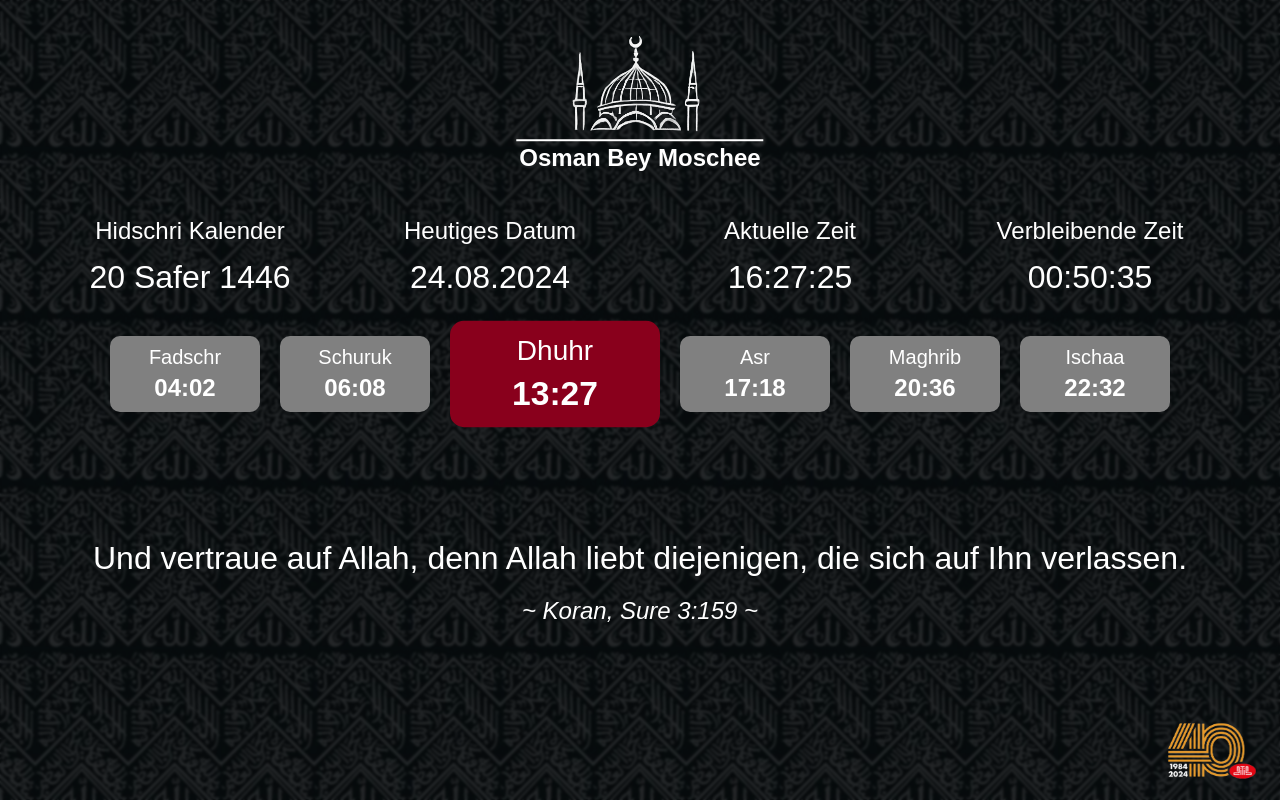
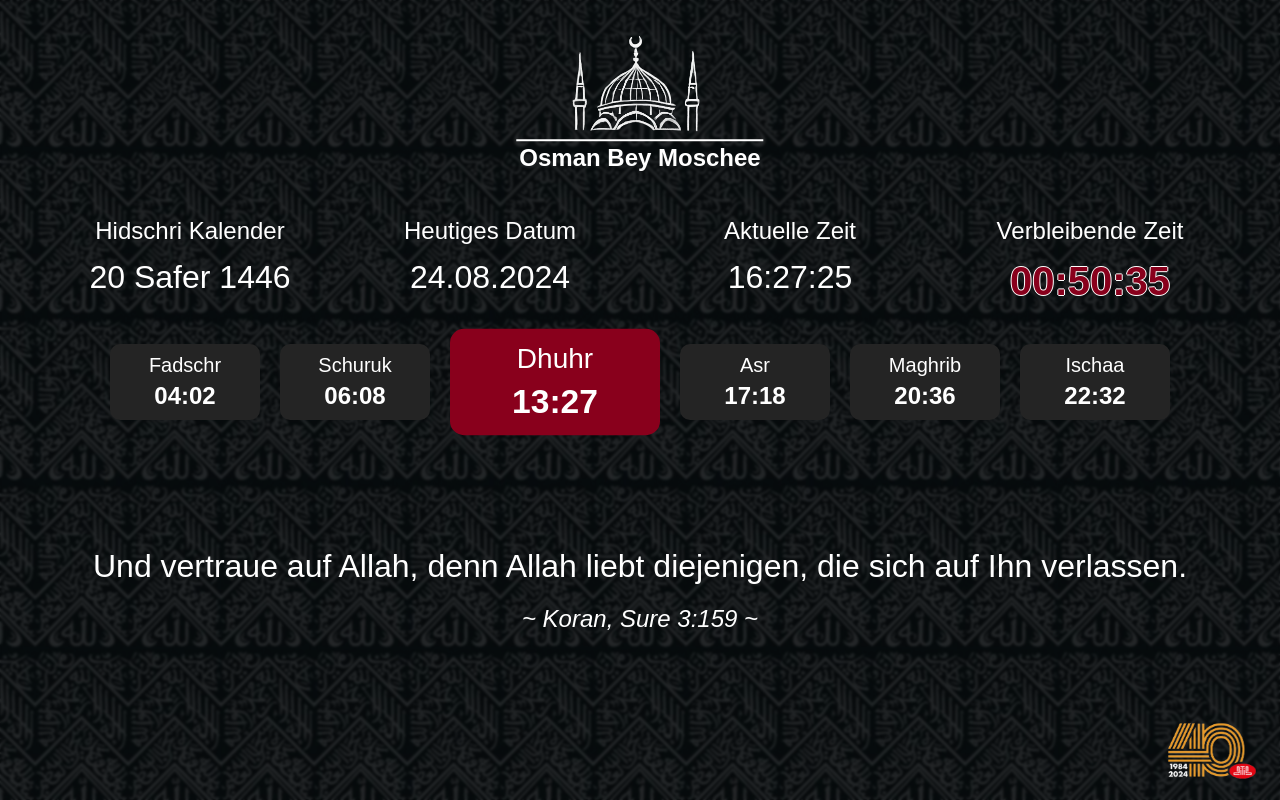
Before and after one commit to berkkan22/cami-uhr, a SvelteKit app: page / in a window 1280 px wide. Built offline with nearby package versions, Linux system fonts and the light colour scheme.

Commit message:
some ui changes
- changed gray to a darker gray
- added font boarder

```diff
--- a/src/routes/+page.svelte
+++ b/src/routes/+page.svelte
@@ -248,6 +248,17 @@
 		font-size: 2rem;
 	}
 
+	#next-prayer-time > .time-value {
+		font-size: 2.5rem;
+		color: #89001c;
+		font-weight: bold;
+		text-shadow:
+			-1px 0 white,
+			0 1px white,
+			1px 0 white,
+			0 -1px white;
+	}
+
 	.prayer-times {
 		display: flex;
 		justify-content: center;
@@ -263,7 +274,7 @@
 		align-items: center;
 		width: 150px;
 		padding: 10px 30px 10px 30px; /* top right bottom left */
-		background-color: gray;
+		background-color: rgb(36, 36, 36);
 		border-radius: 10px;
 		color: white;
 		transition:
```
